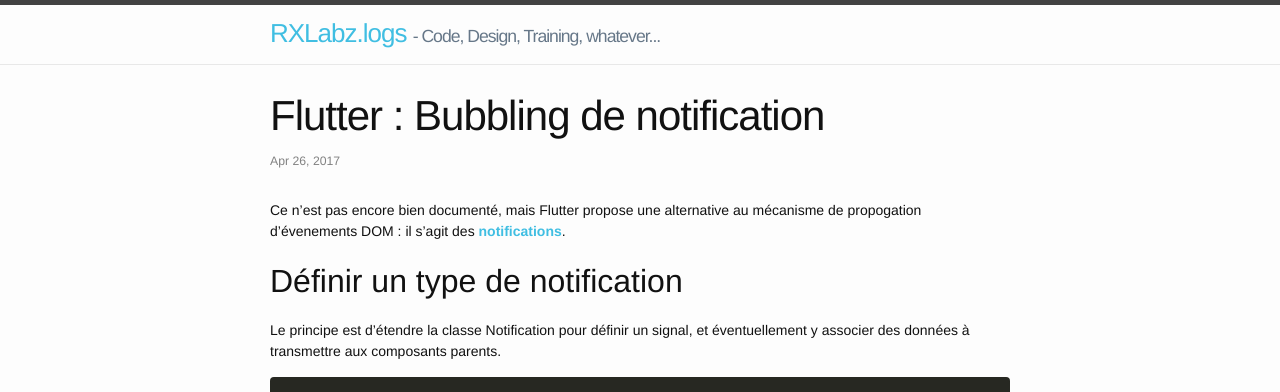
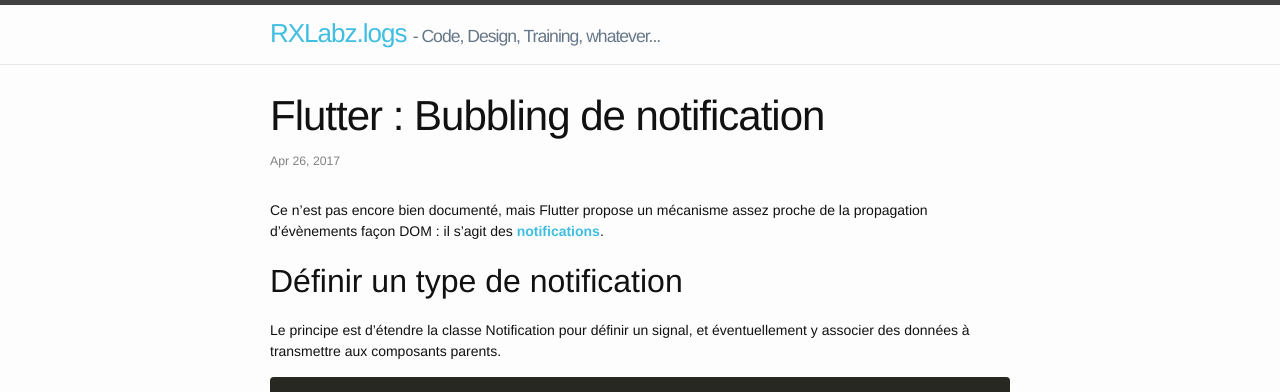
Before and after one commit to rxlabz/rxlabz.github.io, a Jekyll site: the page built from _posts/2017-04-27-flutter-notification.md, in a window 1280 px wide. Shown: the top 392 px of the page. Built offline with Jekyll 4.4.1, drawn with Linux system fonts in a browser that asks for light colours; comment, search, counter and statistics services are not loaded.

Commit message:
minors update

```diff
--- a/_posts/2017-04-27-flutter-notification.md
+++ b/_posts/2017-04-27-flutter-notification.md
@@ -5,7 +5,7 @@
 categories: dart, flutter
 ---
 
-Ce n'est pas encore bien documenté, mais Flutter propose une alternative au mécanisme de propogation d'évenements DOM :
+Ce n'est pas encore bien documenté, mais Flutter propose un mécanisme assez proche de la propagation d'évènements façon DOM :
 il s'agit des **[notifications](https://docs.flutter.io/flutter/widgets/Notification-class.html)**.
 
 ## Définir un type de notification
```
